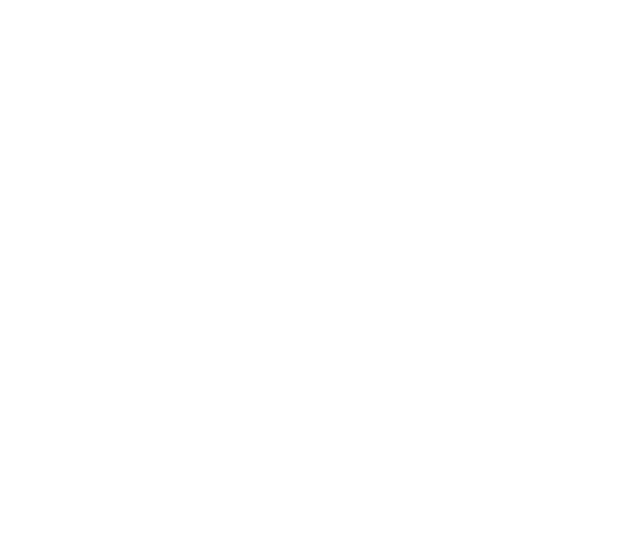
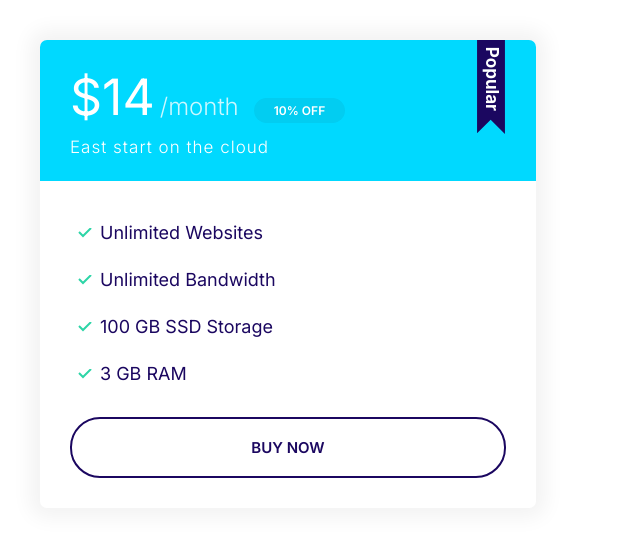
Before and after one commit to sepehr71/HtmlCssExams, a plain HTML site: page html-project/index.html in a window 1280 px wide. Shown: the whole page, without its empty margins (0-640 px from the left). Drawn offline with Linux system fonts and the light colour scheme.

Commit message:
completing cards

```diff
--- a/html-project/index.html
+++ b/html-project/index.html
@@ -39,5 +39,27 @@
         </div>
       </div>
     </div> -->
+
+    <div style="width: 45%; padding: 4rem">
+      <div class="plan plan--popular">
+        <div class="card card--secondary">
+          <header class="card__header">
+            <span class="plan__price">$14</span>
+            <span class="plan__billing-cycle">/month</span>
+            <span class="badge badge--secondary badge--small">10% OFF</span>
+            <span class="plan__description">East start on the cloud</span>
+          </header>
+          <div class="card__body">
+            <ul class="list list--tick">
+              <li class="list__item">Unlimited Websites</li>
+              <li class="list__item">Unlimited Bandwidth</li>
+              <li class="list__item">100 GB SSD Storage</li>
+              <li class="list__item">3 GB RAM</li>
+            </ul>
+            <button class="btn btn--outline btn--block">Buy Now</button>
+          </div>
+        </div>
+      </div>
+    </div>
   </body>
 </html>
```
Also changed, not shown: html-project/componnts/card.html (+1 -1 lines).
